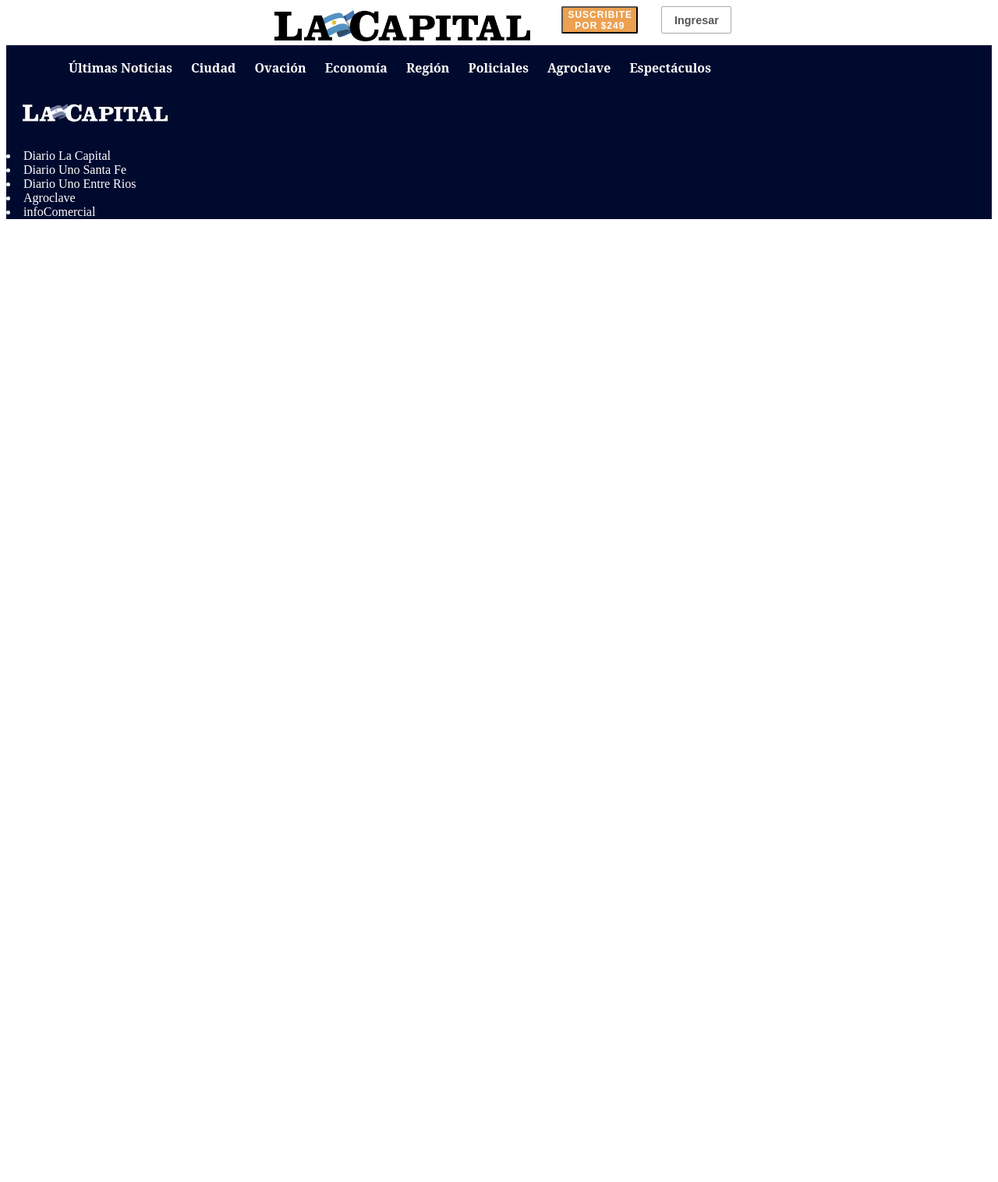
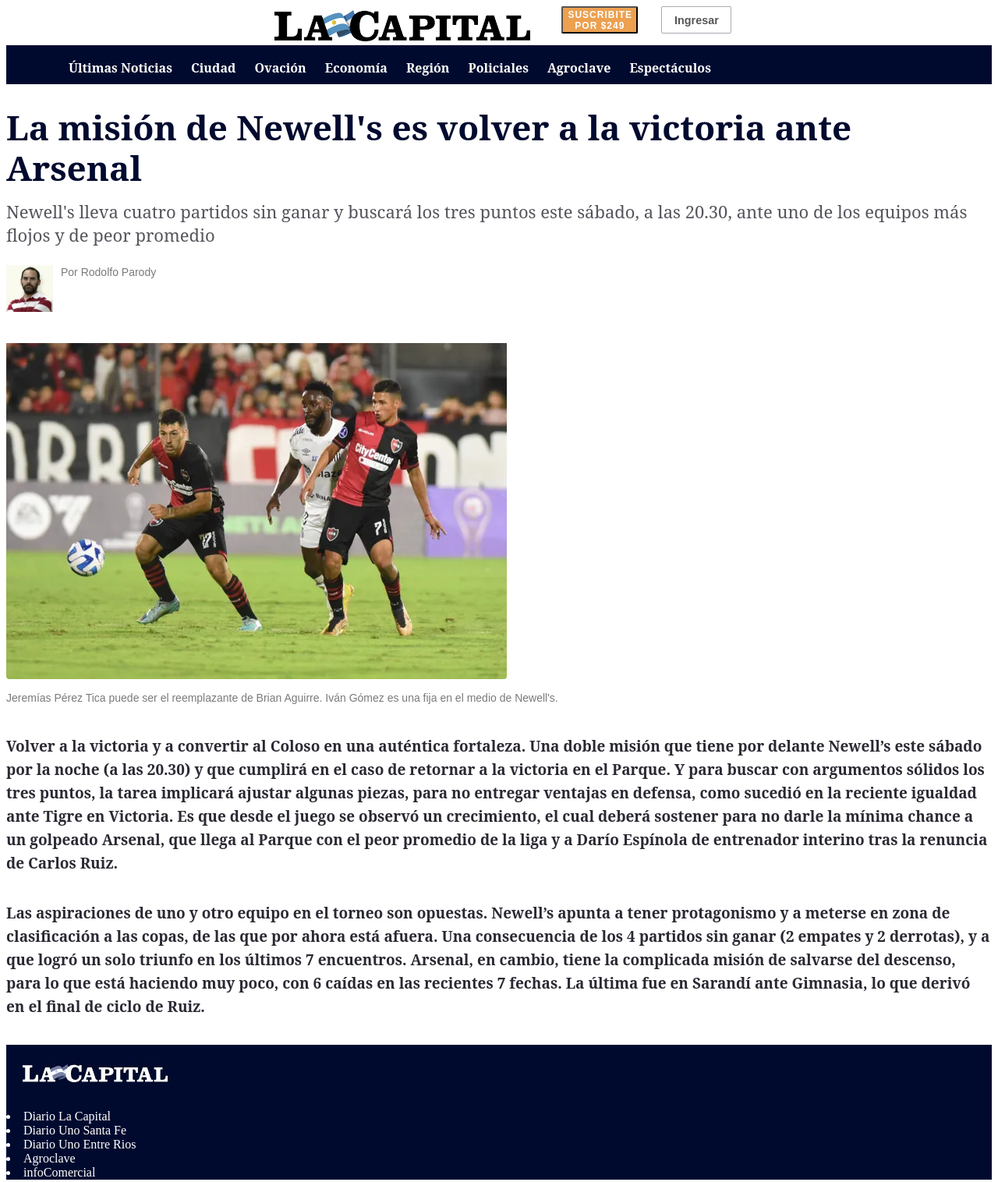
Before and after one commit to Martin-Ball/LPPA-CLASE4, a plain HTML site: page index.html in a window 1280 px wide. Shown: the whole page at 78% size. Before the commit the page ends 800 px from the top, so only its background shows below. Drawn offline with Linux system fonts and the light colour scheme.

Commit message:
content done

```diff
--- a/css/styles.css
+++ b/css/styles.css
@@ -68,7 +68,81 @@
     margin-left: 30px;
 }
 
+.new {
+
+}
+
 /*content*/
-.content {
-    background-color: #FFF;
+.new .new-title {
+    font-size: 44px;
+    font-weight: 700;
+    font-family: "Noto Serif",serif;
+    line-height: 52px;
+    color: #000A2F;
+    margin-bottom: 9px;
 }
+
+.new .new-subtitle {
+    font-size: 22px;
+    font-weight: 400;
+    font-family: "Noto Serif",serif;
+    line-height: 30px;
+    color: rgba(41,41,51,.8);
+    margin-bottom: 24px;
+}
+
+.new .img-editor {
+    height: 60px;
+    width: 60px;
+    float: left;
+    margin-right: 10px;
+    display: block;
+}
+
+.new a {
+    font-size: 14px;
+    font-family: "Arimo",sans-serif;
+    color: #7A7A7A;
+}
+
+.clear {
+    display: table;
+    clear: both;
+}
+
+.img-new {
+    border-radius: 4px;
+    padding-top: 40px;
+}
+
+.subtitle-img {
+    font-family: "Arimo",sans-serif;
+    font-size: 14px;
+    padding: 12px 0 26px;
+    color: #292933;
+    position: relative;
+    display: block;
+}
+
+/*footer*/
+.footer {
+    background-color: #000a2f;
+    color: white;
+}
+
+.content-new h1 {
+    font-size: 19px;
+    font-family: "Noto Serif",serif;
+    line-height: 30px;
+    color: #292933;
+    margin-bottom: 34px;
+    font-weight: bold;
+}
+
+.content-new h2 {
+    font-size: 19px;
+    font-family: "Noto Serif",serif;
+    line-height: 30px;
+    color: #292933;
+    margin-bottom: 34px;
+}
--- a/index.html
+++ b/index.html
@@ -43,19 +43,42 @@
   </header>
 
 
-  <main id="ultimas-noticias">
+  <main>
+    <div class="new">
+      <h1 class="new-title">La misión de Newell's es volver a la victoria ante Arsenal</h1>
+      <h1 class="new-subtitle">Newell's lleva cuatro partidos sin ganar y buscará los tres puntos este sábado, a las 20.30, ante uno de los equipos más flojos y de peor promedio</h1>
+      <img class="img-editor"src="images/parodijpg.webp">
+      <a>Por Rodolfo Parody</a>
+      <div class="clear"><a> </a></div>
+
+      <img class="img-new" src="images/nobjpg.webp">
+      <a class="subtitle-img">Jeremías Pérez Tica puede ser el reemplazante de Brian Aguirre. Iván Gómez es una fija en el medio de Newell's.</a>
+    </div>
+
+    <div class="content-new">
+      <h1>
+        Volver a la victoria y a convertir al Coloso en una auténtica fortaleza. Una doble misión que tiene por delante Newell’s este sábado por la noche (a las 20.30) y que cumplirá en el caso de retornar a la victoria en el Parque. Y para buscar con argumentos sólidos los tres puntos, la tarea implicará ajustar algunas piezas, para no entregar ventajas en defensa, como sucedió en la reciente igualdad ante Tigre en Victoria. Es que desde el juego se observó un crecimiento, el cual deberá sostener para no darle la mínima chance a un golpeado Arsenal, que llega al Parque con el peor promedio de la liga y a Darío Espínola de entrenador interino tras la renuncia de Carlos Ruiz.
+      <h1>
+
+      <h2>
+        Las aspiraciones de uno y otro equipo en el torneo son opuestas. Newell’s apunta a tener protagonismo y a meterse en zona de clasificación a las copas, de las que por ahora está afuera. Una consecuencia de los 4 partidos sin ganar (2 empates y 2 derrotas), y a que logró un solo triunfo en los últimos 7 encuentros. Arsenal, en cambio, tiene la complicada misión de salvarse del descenso, para lo que está haciendo muy poco, con 6 caídas en las recientes 7 fechas. La última fue en Sarandí ante Gimnasia, lo que derivó en el final de ciclo de Ruiz.
+      </h2>
+    </div>
+
+
 
   </main>
-
 </body>
 
 
-<footer style="background-color: #000a2f; color: white">
+<footer class="footer">
+  <div>
     <img src="images/logo2.jpg">
     <li><a>Diario La Capital</a></li>
     <li><a>Diario Uno Santa Fe</a></li>
     <li><a>Diario Uno Entre Rios</a></li>
     <li><a>Agroclave</a></li>
     <li><a>infoComercial</a></li>
+  </div>
 </footer>
 </html>
```
Also changed, not shown: images/choque03jpg.webp (deleted), images/la-semana04jpg.webp (deleted), images/medalla-milagrosa03jpg.webp (deleted), images/nobjpg.webp (added), images/parodijpg.webp (added), images/sedronarjpg.webp (deleted), images/soja-sequiapng.webp (deleted).
